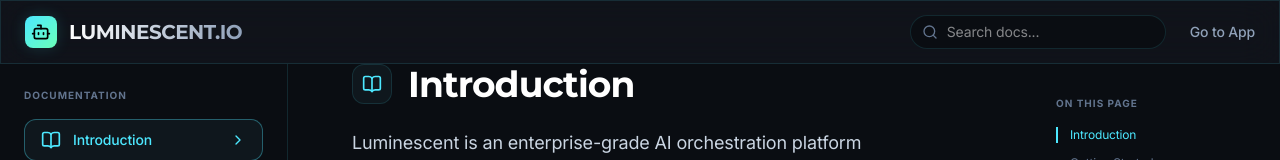
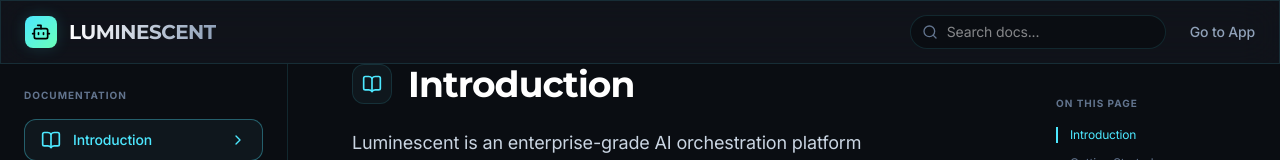
Before and after one commit to Ritik-gusain/saas, a Next.js app in the folder frontend/: page /docs in a window 1280 px wide. Shown: the top 160 px of the page. Built offline with nearby package versions, Linux system fonts and the light colour scheme.

Commit message:
chore: standardize Luminescent branding and update metadata URLs

```diff
--- a/frontend/app/(auth)/login/page.tsx
+++ b/frontend/app/(auth)/login/page.tsx
@@ -39,7 +39,7 @@ export default function Login() {
                 WebkitTextFillColor: 'transparent',
               }}
             >
-              Luminescent.io
+              Luminescent
             </span>
           </Link>
 
--- a/frontend/app/(auth)/register/page.tsx
+++ b/frontend/app/(auth)/register/page.tsx
@@ -67,7 +67,7 @@ function RegisterForm() {
                 WebkitTextFillColor: 'transparent',
               }}
             >
-              Luminescent.io
+              Luminescent
             </span>
           </Link>
 
--- a/frontend/app/docs/page.tsx
+++ b/frontend/app/docs/page.tsx
@@ -246,7 +246,7 @@ export default function DocsPage() {
             <Bot className="w-full h-full text-black" />
           </div>
           <span className="font-['Montserrat'] font-bold text-xl tracking-tight bg-clip-text text-transparent bg-gradient-to-r from-white to-slate-400 group-hover:to-[var(--cyan)] transition-all duration-300">
-            LUMINESCENT.IO
+            LUMINESCENT
           </span>
         </Link>
 
@@ -344,7 +344,7 @@ export default function DocsPage() {
           <footer className="border-t border-[var(--border)] pt-10 mt-10">
             <div className="flex flex-col md:flex-row justify-between items-center gap-6">
               <div className="text-slate-500 text-sm">
-                © 2026 Luminescent.io. All rights reserved.
+                © 2026 Luminescent. All rights reserved.
               </div>
               <div className="flex gap-6">
                 <a href="#" className="text-slate-400 hover:text-white transition-colors text-sm">Twitter</a>
--- a/frontend/app/layout.tsx
+++ b/frontend/app/layout.tsx
@@ -2,7 +2,7 @@ import type { Metadata } from "next";
 import "./globals.css";
 
 export const metadata: Metadata = {
-  title: "Luminescent.io — Team AI Chatbot for Modern Teams",
+  title: "Luminescent — Team AI Chatbot for Modern Teams",
   description:
     "Stop paying ₹1,600/user for individual ChatGPT seats. Luminescent gives your entire team unified AI with shared history, system prompts, and autonomous agents — at half the cost.",
   keywords: [
@@ -10,20 +10,20 @@ export const metadata: Metadata = {
     "ChatGPT for teams",
     "AI team collaboration",
     "AI SaaS India",
-    "Bytez AI",
+    "Luminescent",
     "team AI subscription",
   ],
   openGraph: {
-    title: "Luminescent.io — Team AI Chatbot for Modern Teams",
+    title: "Luminescent — Team AI Chatbot for Modern Teams",
     description:
       "One AI subscription for your whole team. Shared history, brand-voice prompts, and AI agents that actually do the work.",
-    url: "https://luminescent.io",
-    siteName: "Luminescent.io",
+    url: "https://frontend-lilac-nine-28.vercel.app",
+    siteName: "Luminescent",
     type: "website",
   },
   twitter: {
     card: "summary_large_image",
-    title: "Luminescent.io — Team AI Chatbot",
+    title: "Luminescent — Team AI Chatbot",
     description: "Replace fragmented individual AI seats with one unified team plan.",
   },
 };
--- a/frontend/components/layout/Footer.tsx
+++ b/frontend/components/layout/Footer.tsx
@@ -3,7 +3,7 @@ import React from 'react';
 export const Footer: React.FC = () => {
   return (
     <footer className="bg-white border-t border-slate-200 py-8 text-center text-slate-500 text-sm mt-auto">
-      &copy; {new Date().getFullYear()} Luminescent.io. All rights reserved.
+      &copy; {new Date().getFullYear()} Luminescent. All rights reserved.
     </footer>
   );
 };
--- a/frontend/components/pricing/PricingPlans.tsx
+++ b/frontend/components/pricing/PricingPlans.tsx
@@ -303,7 +303,7 @@ export default function PricingPlans() {
       {/* Footer */}
       <footer className="border-t py-8 px-6 text-center" style={{ borderColor: 'rgba(255,255,255,0.06)' }}>
         <p className="text-xs" style={{ color: 'rgba(248,249,250,0.25)' }}>
-          &copy; 2025 Luminescent.io. All rights reserved.
+          &copy; 2025 Luminescent. All rights reserved.
         </p>
       </footer>
     </div>
```
